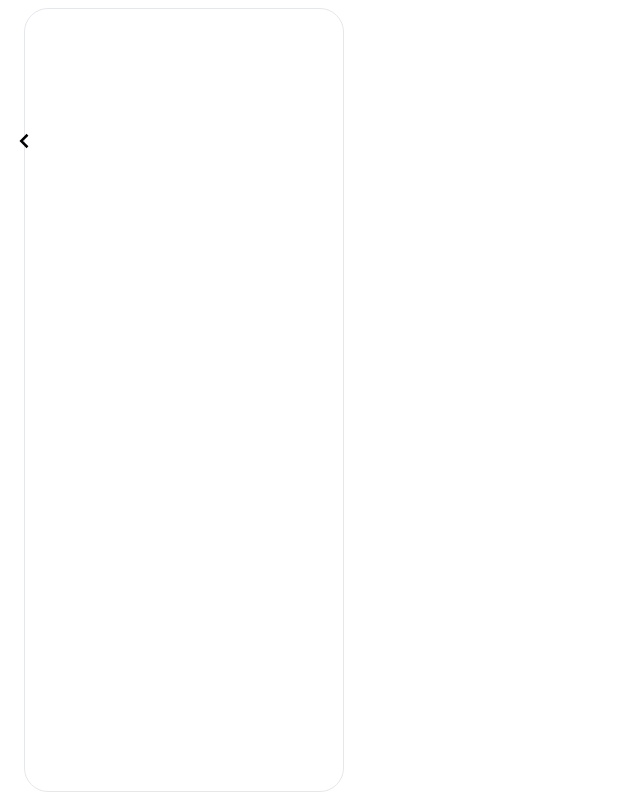
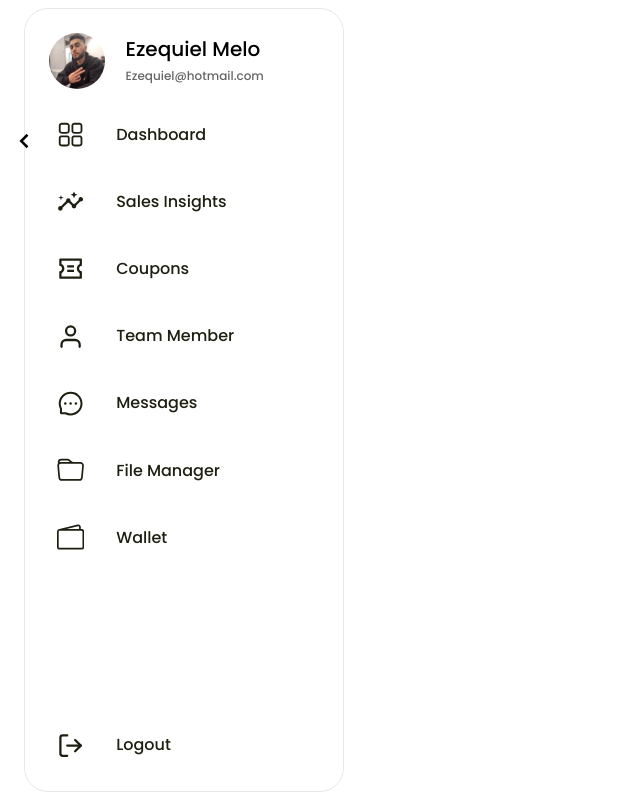
Before and after one commit to EzequielMelo/To-Do-List, a React (Vite) app in the folder To-Do-List/: page / in a window 1280 px wide. Shown: the whole page, without its empty margins (0-640 px from the left). Built offline with nearby package versions, Linux system fonts and the light colour scheme.

Commit message:
Se termino el sidebar, habria que agregarle un fondo a la pagina aunque sea un color plano para que se logre ver bien esteticamente el sideBar

```diff
--- /dev/null
+++ b/To-Do-List/src/Data.jsx
@@ -0,0 +1,50 @@
+import { RxDashboard } from "react-icons/rx"
+import { MdInsights } from "react-icons/md"
+import { RiCouponLine } from "react-icons/ri"
+import { FiUser, FiLogOut } from "react-icons/fi"
+import { AiOutlineMessage } from "react-icons/ai"
+import { BsFolder, BsWallet2 } from "react-icons/bs"
+
+export const datas = [
+    {
+    id: 1,
+    icon: <RxDashboard />,
+    text: "Dashboard",
+    },
+    {
+    id: 2,
+    icon: <MdInsights />,
+    text: "Sales Insights",
+    },
+    {
+    id: 3,
+    icon: <RiCouponLine />,
+    text: "Coupons",
+    },
+    {
+    id: 4,
+    icon: <FiUser />,
+    text: "Team Member",
+    },
+    {
+    id: 5,
+    icon: <AiOutlineMessage />,
+    text: "Messages",
+    },
+    {
+    id: 6,
+    icon: <BsFolder />,
+    text: "File Manager",
+    },
+    {
+    id: 7,
+    icon: <BsWallet2 />,
+    text: "Wallet",
+    },
+    {
+    id: 8,
+    icon: <FiLogOut />,
+    text: "Logout",
+    },
+
+];
--- a/To-Do-List/src/Sidebar.jsx
+++ b/To-Do-List/src/Sidebar.jsx
@@ -1,11 +1,15 @@
-import React, { useState } from "react";
+import { useState } from "react";
 import { BiChevronLeft } from "react-icons/bi"
+import UserProfile from "./components/UserProfile";
+import SideBarData from "./components/SideBarData";
 
 
 const Sidebar = () => {
     const [toggle, setToggle] = useState(false)
     return(
        <div className= {`${toggle ? "w-[5.8rem]" : ""} sidebar-container`}>
+        <UserProfile toggle={toggle} />
+        <SideBarData toggle={toggle} />
         <div className="absolute top-[7rem] flex justify-center items-center
         -left-5 w-10 h-10 bg-glass rounded-full cursor-pointer"
         onClick={() => setToggle(!toggle)}>
--- /dev/null
+++ b/To-Do-List/src/components/SideBarData.jsx
@@ -0,0 +1,18 @@
+import { datas } from "../Data"
+
+const SideBarData = ({ toggle }) => {
+  return (
+    <div className=''>
+      {datas.map(data => {
+        return(
+            <div className={`${ toggle ? "last:w-[3.6rem]" : "last:w-[17rem]"} sidebar last:absolute left-4 bottom-4`} key={data.id}>
+                <div className="mr-8 text-[1.7rem] text-brown">{data.icon}</div>
+                <div className={`${toggle ? "opacity-0 delay-200" : ""} text-[1rem] text-brown whitespace-pre`}>{data.text}</div>
+            </div>
+        )
+      })}
+    </div>
+  )
+}
+
+export default SideBarData
--- a/To-Do-List/src/components/UserProfile.jsx
+++ b/To-Do-List/src/components/UserProfile.jsx
@@ -1,7 +1,17 @@
-import React from 'react'
+import userImageProfile from "../assets/userImgProfile.png"
 
-export const UserProfile = () => {
+export const UserProfile = ({ toggle }) => {
   return (
-    <div>UserProfile</div>
+    <div className={`flex gap-5 items-center ${toggle ? "bg-none transition-all duration-300 delay-200"  : "bg-white rounded-xl p-2"}`}>
+      <div className='min-w-[3.5rem] h-[3.5rem]'>
+        <img src={userImageProfile} alt="" className='w-full h-full rounded-full object-cover'/>
+      </div>
+      <div className={toggle ? "opacity-0 delay-200" : ""}>
+        <h3 className='text-xl'>Ezequiel Melo</h3>
+        <span className='text-[0.75rem] opacity-60'>Ezequiel@hotmail.com</span>
+      </div>
+    </div>
   )
 }
+
+export default UserProfile;
--- a/To-Do-List/src/index.css
+++ b/To-Do-List/src/index.css
@@ -17,4 +17,7 @@
     @apply bg-glass h-[98%] w-[20rem] rounded-3xl ml-6 p-4
     border transition-all duration-500 border-solid border-glass relative
   }
+  .sidebar {
+    @apply flex items-center mt-2 p-4 rounded-lg cursor-pointer hover:bg-white transition-all duration-300
+  }
 }
```
Also changed, not shown: To-Do-List/src/assets/userImgProfile.png (added).
